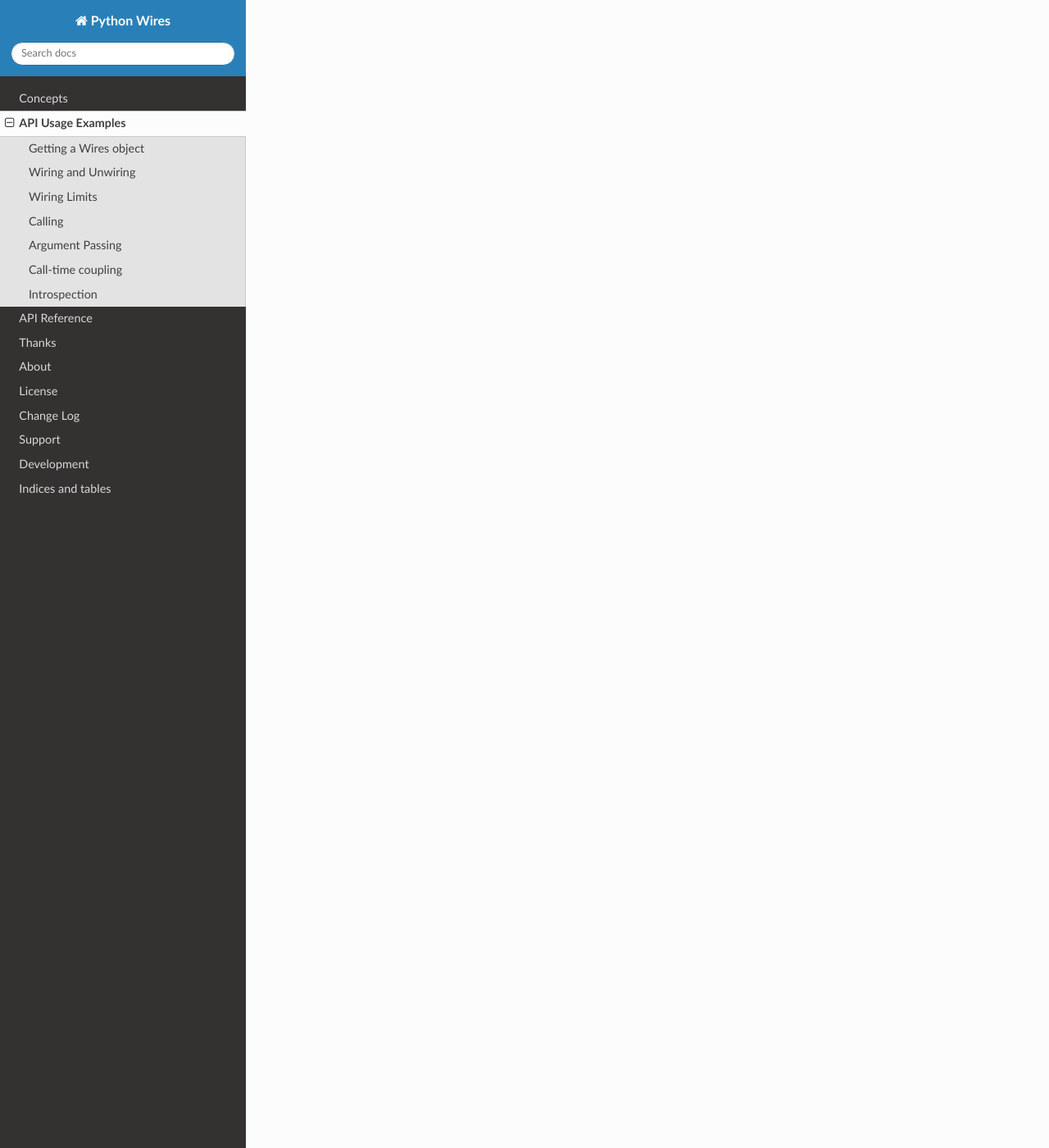
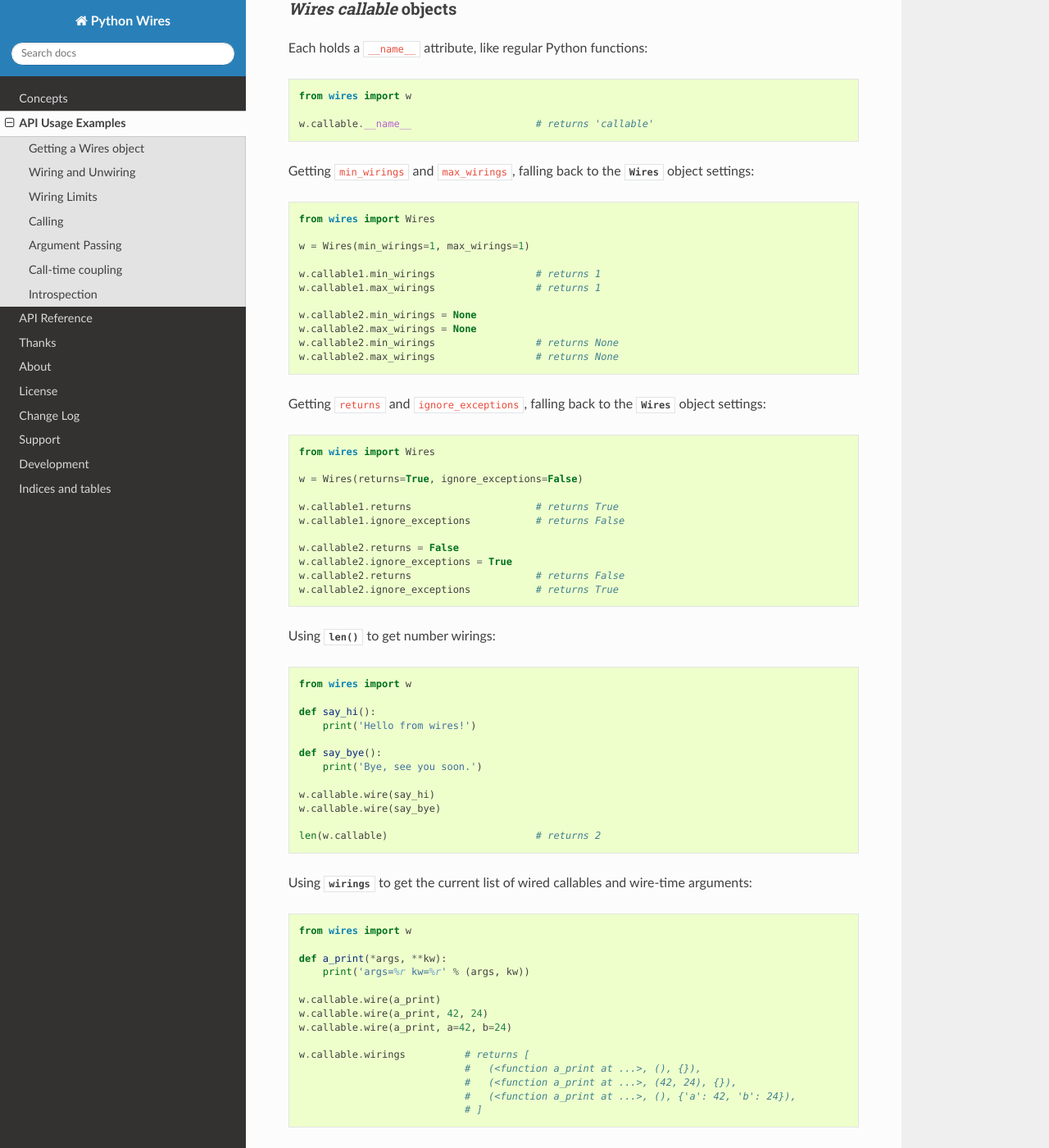
Before and after one commit to tmontes/python-wires, a Sphinx documentation site: the page built from docs/source/examples.rst, in a window 1280 px wide and 1400 px high, scrolled down 10996 px. Shown: the whole window at 82% size. Built offline with Sphinx 7.4.7 and the Read the Docs theme 2.0.0, drawn with Linux system fonts in a browser that asks for light colours; some of the changed text lies outside the part shown.

Commit message:
API Usage examples documentation: introspection completed.

```diff
--- a/docs/source/examples.rst
+++ b/docs/source/examples.rst
@@ -585,6 +585,11 @@
     w.callable()                        # prints 'about to raise' only
                                         # raises RuntimeError((ZeroDivisionError(), None),)
 
+.. note::
+
+    Overriding multiple per *wires callable* settings can also be done with a
+    single call to :meth:`set <wires._callable.WiresCallable.set>`.
+
 
 Overriding both **returns** and **ignore exceptions** at call-time:
 
@@ -615,6 +620,142 @@
 Introspection
 -------------
 
+:class:`Wires <wires._wires.Wires>` objects
+^^^^^^^^^^^^^^^^^^^^^^^^^^^^^^^^^^^^^^^^^^^
+
+Using :func:`dir` to obtain all attributes:
+
+.. code-block:: python
+
+    from wires import w
+
+    def say_hi():
+        print('Hello from wires!')
+
+    w.callable1.wire(say_hi)
+    w.callable2.wire(say_hi)
+
+    dir(w)                              # 'callable1' and 'callable2' in resulting list
+
+
+Using :func:`len` to get the *wires callables* count:
+
+.. code-block:: python
+
+    from wires import w
+
+    def say_hi():
+        print('Hello from wires!')
+
+    w.callable1.wire(say_hi)
+    w.callable2.wire(say_hi)
+
+    len(w)                                  # returns 2
+
+
+Iterating over a :class:`Wires <wires._wires.Wires>` object produces each *wires callable*:
+
+.. code-block:: python
+
+    from wires import w
+
+    def say_hi():
+        print('Hello from wires!')
+
+    w.callable1.wire(say_hi)
+    w.callable2.wire(say_hi)
+
+    for wcallable in w:
+        wcallable()                         # calls `w.callable1` and `w.callable2`
+                                            # order not guaranteed
+
+
+
+*Wires callable* objects
+^^^^^^^^^^^^^^^^^^^^^^^^
+
+Each holds a ``__name__`` attribute, like regular Python functions:
+
+.. code-block:: python
+
+    from wires import w
+
+    w.callable.__name__                     # returns 'callable'
+
+
+Getting ``min_wirings`` and ``max_wirings``, falling back to the :class:`Wires <wires._wires.Wires>` object settings:
+
+.. code-block:: python
+
+    from wires import Wires
+
+    w = Wires(min_wirings=1, max_wirings=1)
+
+    w.callable1.min_wirings                 # returns 1
+    w.callable1.max_wirings                 # returns 1
+
+    w.callable2.min_wirings = None
+    w.callable2.max_wirings = None
+    w.callable2.min_wirings                 # returns None
+    w.callable2.max_wirings                 # returns None
+
+
+Getting ``returns`` and ``ignore_exceptions``, falling back to the :class:`Wires <wires._wires.Wires>` object settings:
+
+.. code-block:: python
+
+    from wires import Wires
+
+    w = Wires(returns=True, ignore_exceptions=False)
+
+    w.callable1.returns                     # returns True
+    w.callable1.ignore_exceptions           # returns False
+
+    w.callable2.returns = False
+    w.callable2.ignore_exceptions = True
+    w.callable2.returns                     # returns False
+    w.callable2.ignore_exceptions           # returns True
+
+
+
+Using :func:`len` to get number wirings:
+
+.. code-block:: python
+
+    from wires import w
+
+    def say_hi():
+        print('Hello from wires!')
+
+    def say_bye():
+        print('Bye, see you soon.')
+
+    w.callable.wire(say_hi)
+    w.callable.wire(say_bye)
+
+    len(w.callable)                         # returns 2
+
+
+
+Using :attr:`wirings <wires._callable.WiresCallable.wirings>` to get the current list of wired callables and wire-time arguments:
+
+.. code-block:: python
+
+    from wires import w
+
+    def a_print(*args, **kw):
+        print('args=%r kw=%r' % (args, kw))
+
+    w.callable.wire(a_print)
+    w.callable.wire(a_print, 42, 24)
+    w.callable.wire(a_print, a=42, b=24)
+
+    w.callable.wirings          # returns [
+                                #   (<function a_print at ...>, (), {}),
+                                #   (<function a_print at ...>, (42, 24), {}),
+                                #   (<function a_print at ...>, (), {'a': 42, 'b': 24}),
+                                # ]
+
 
 
 .. [#wirescallable] Per the :doc:`concepts` section, *wires callables* are :class:`Wires <wires._wires.Wires>` object auto-created attributes.
```
